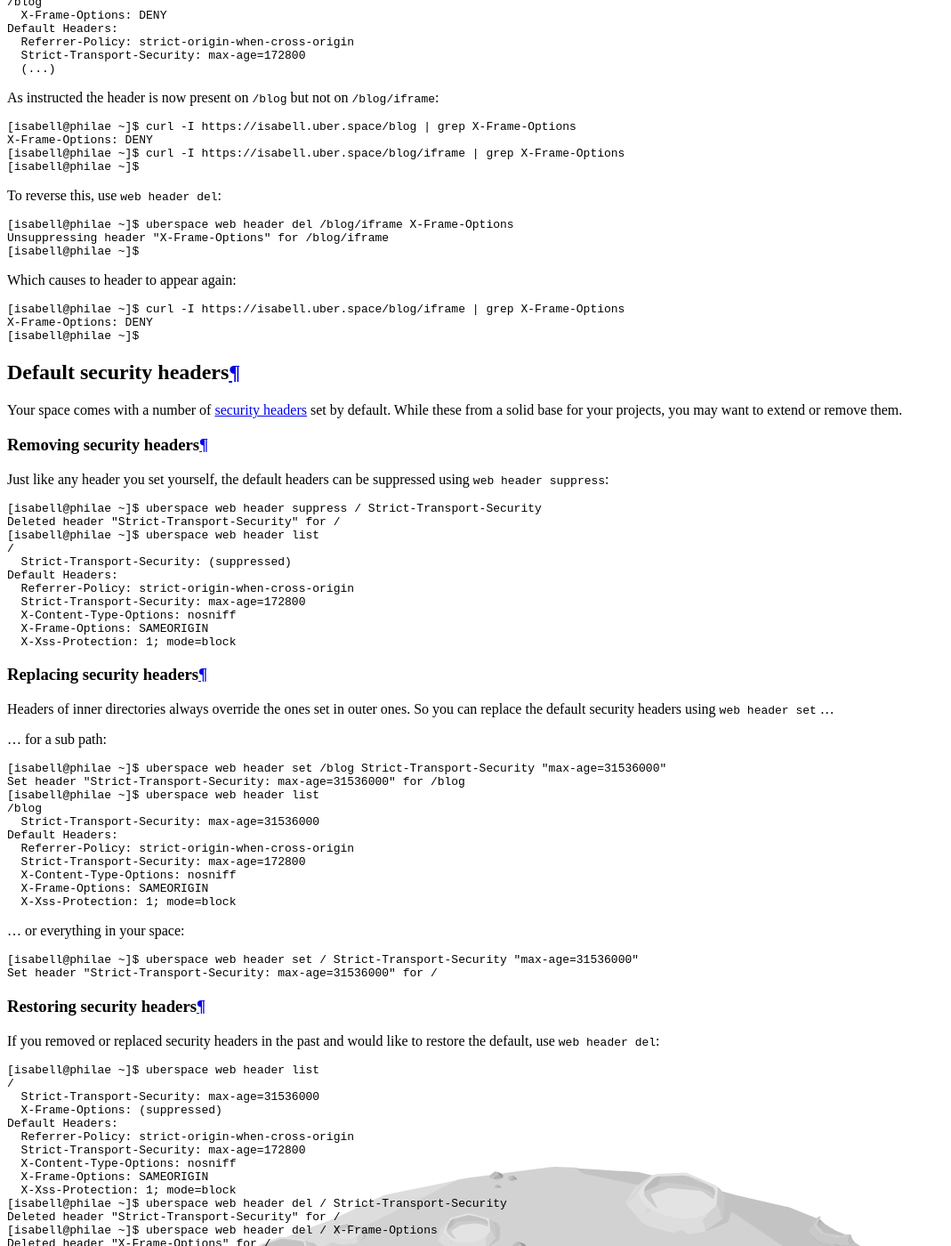
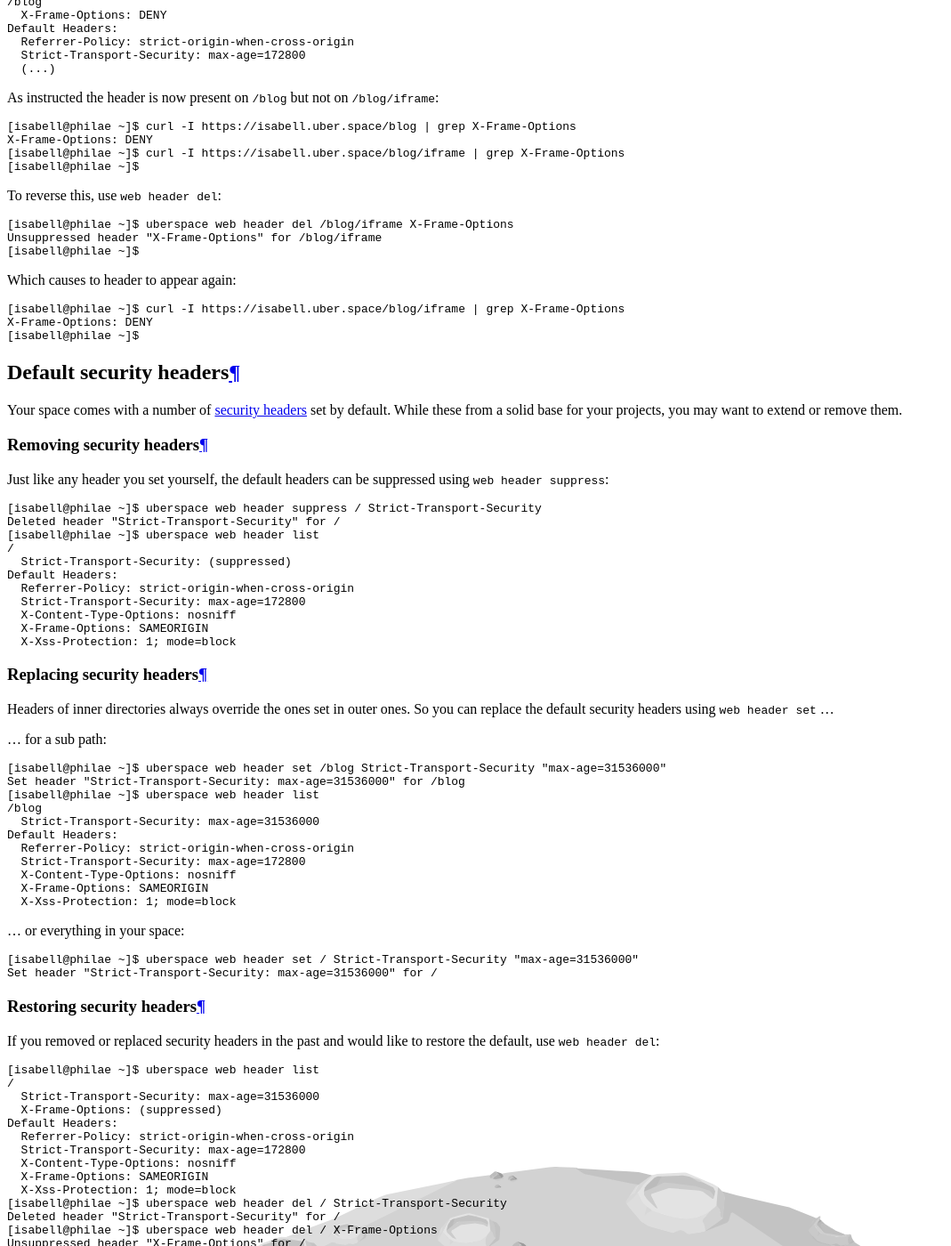
Before and after one commit to Uberspace/manual, a Sphinx documentation site: the page built from source/web-headers.rst, in a window 1280 px wide and 1400 px high, scrolled down 3545 px. Shown: the whole window at 89% size, without its empty margins (0-1069 px from the left). Built offline with Sphinx 7.4.7 and the Read the Docs theme 2.0.0, drawn with Linux system fonts in a browser that asks for light colours; pages that are not in the unit, such as notebooks, are missing from menus; some of the changed text lies outside the part shown.

Commit message:
[web-headers] fix output of del/unsupress commands

```diff
--- a/source/web-headers.rst
+++ b/source/web-headers.rst
@@ -160,7 +160,7 @@ To reverse this, use ``web header del``:
 .. code-block:: console
 
   [isabell@philae ~]$ uberspace web header del /blog/iframe X-Frame-Options
-  Unsuppressing header "X-Frame-Options" for /blog/iframe
+  Unsuppressed header "X-Frame-Options" for /blog/iframe
   [isabell@philae ~]$
 
 Which causes to header to appear again:
@@ -246,7 +246,7 @@ If you removed or replaced security headers in the past and would like to restor
   [isabell@philae ~]$ uberspace web header del / Strict-Transport-Security
   Deleted header "Strict-Transport-Security" for /
   [isabell@philae ~]$ uberspace web header del / X-Frame-Options
-  Deleted header "X-Frame-Options" for /
+  Unsuppressed header "X-Frame-Options" for /
   [isabell@philae ~]$ uberspace web header list
   Default Headers:
     Referrer-Policy: strict-origin-when-cross-origin
```
